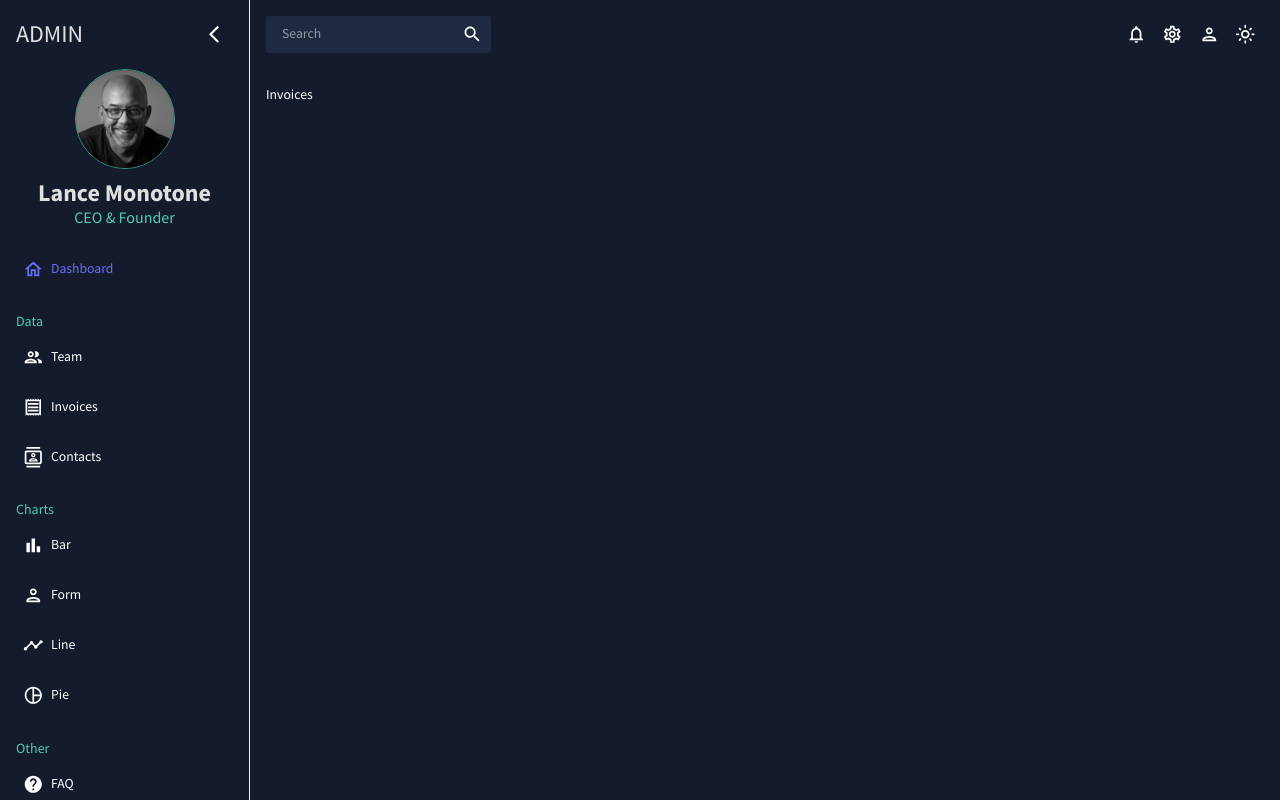
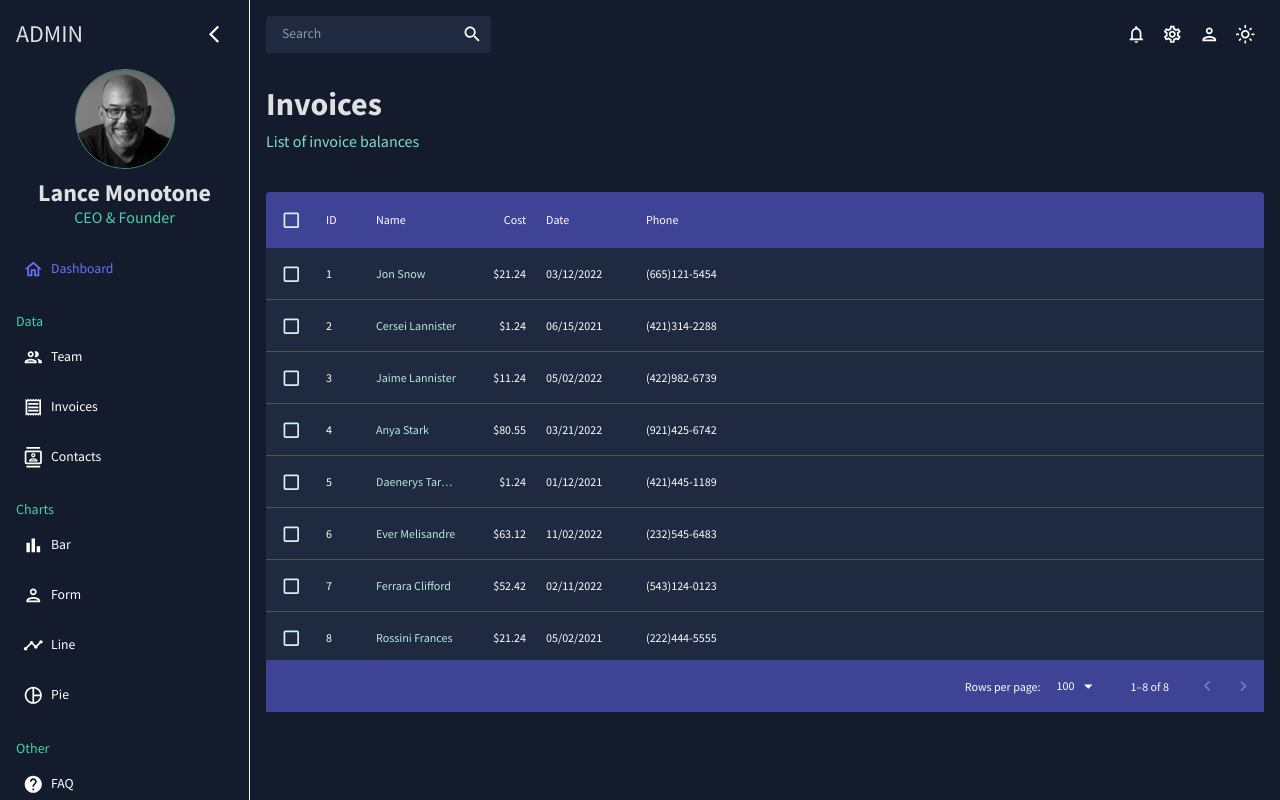
Before and after one commit to lancemonotone/react-dashboard, a React (Vite) app: page /invoices in a window 1280 px wide. Built offline with nearby package versions, Linux system fonts and the light colour scheme.

Commit message:
Added Invoices table.

```diff
--- a/src/scenes/invoices/Invoices.jsx
+++ b/src/scenes/invoices/Invoices.jsx
@@ -1,9 +1,69 @@
-//
+import { Box, useTheme } from '@mui/material'
+import { DataGrid } from '@mui/x-data-grid'
+import { tokens } from '../../theme'
+import { mockDataInvoices } from '../../data/mockData'
+import Header from '../../components/Header'
 
 const Invoices = () => {
+  const theme = useTheme()
+  const colors = tokens( theme.palette.mode )
+
+  const currencyFormatter = new Intl.NumberFormat( 'en-US', {
+    style: 'currency',
+    currency: 'USD',
+  } )
+
+  const usdPrice = {
+    type: 'number',
+    width: 70,
+    headerAlign: 'right',
+    align: 'right',
+    valueFormatter: ( { value } ) => currencyFormatter.format( value ),
+    cellClassName: 'font-tabular-nums',
+  }
+
+  const columns = [
+    { field: 'id', headerName: 'ID', width: 40 },
+    { field: 'name', headerName: 'Name', cellClassName: 'name-column--cell' },
+    { field: 'cost', headerName: 'Cost', ...usdPrice },
+    { field: 'date', headerName: 'Date', type: 'date' },
+    { field: 'phone', headerName: 'Phone' },
+  ]
   return (
       <>
-        <p>Invoices</p>
+        <Header title={ 'Invoices' } subtitle={ 'List of invoice balances' }/>
+        <Box height={ '65vh' }
+             sx={ {
+               marginBlockStart: 5,
+               '& .MuiDataGrid-root': {
+                 border: 'none',
+               },
+               '& .MuiDataGrid-cell': {
+                 borderBlockEnd: 'none',
+               },
+               '& .name-column--cell': {
+                 color: colors.green[ 300 ],
+               },
+               '& .MuiDataGrid-columnHeaders': {
+                 backgroundColor: colors.blue[ 800 ],
+                 borderBlockEnd: 'none',
+               },
+               '& .MuiDataGrid-virtualScroller': {
+                 backgroundColor: colors.primary[ 400 ],
+               },
+               '& .MuiDataGrid-footerContainer': {
+                 borderBlockStart: 'none',
+                 backgroundColor: colors.blue[ 800 ],
+               },
+               '& .MuiDataGrid-columnSeparator--sideRight': {
+                 color: 'transparent !important',
+               },
+               '& .MuiCheckbox-root': {
+                 color: `${ colors.green[ 200 ] } !important`,
+               },
+             } }>
+          <DataGrid checkboxSelection rows={ mockDataInvoices } columns={ columns }/>
+        </Box>
       </>
   )
 }
```
